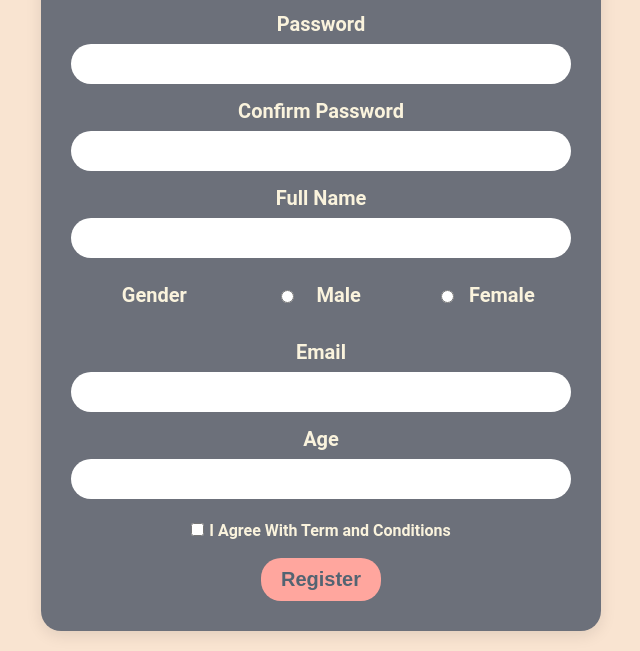
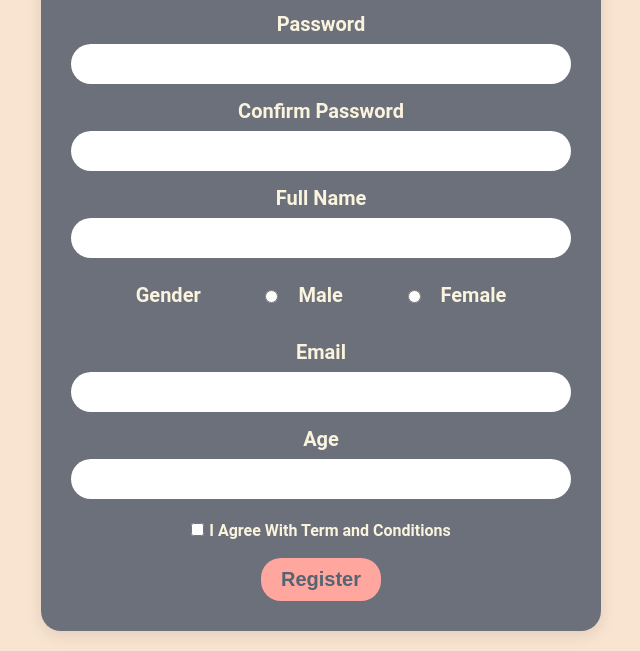
Before and after one commit to brianjapar/Store_Del_Luna, a plain HTML site: page register.html in a window 1280 px wide. Shown: the part 215-866 px from the top of the page, without its empty margins (319-959 px from the left). Drawn offline with Linux system fonts and the light colour scheme.

Commit message:
git commit -M update gender

```diff
--- a/register.css
+++ b/register.css
@@ -81,14 +81,18 @@ body{
 
 .split{
     display: flex;
-    justify-content: space-around;
+    flex-direction: column;
 }
 
-.split div{
-    width: 25%;
+.split .gender-div{
     display: flex;
     justify-content: space-evenly;
     align-items: center;
+}
+
+.gender-btn{
+    margin-right: 20px;
+    align-self: center;
 }
 
 
--- a/register.html
+++ b/register.html
@@ -29,16 +29,18 @@
                     <input type="text" name="" id="fullname" class="inputs">
                 </div>
                 <div class="split">
+                    <div class="gender-div">
                         <div>
                             <label for="">Gender</label>
                         </div>
                         <div>
-                        <input type="radio" name="gender" id="male">
+                            <input type="radio" name="gender" id="male" class="gender-btn">
                             <label for="">Male</label>
                         </div>
                         <div>
-                        <input type="radio" name="gender" id="female">
+                            <input type="radio" name="gender" id="female" class="gender-btn">
                             <label for="">Female</label>
+                        </div>
                     </div>
                 </div>
                 <div class="up-down">
```
Lines whose indentation alone changed are shown as unchanged.
